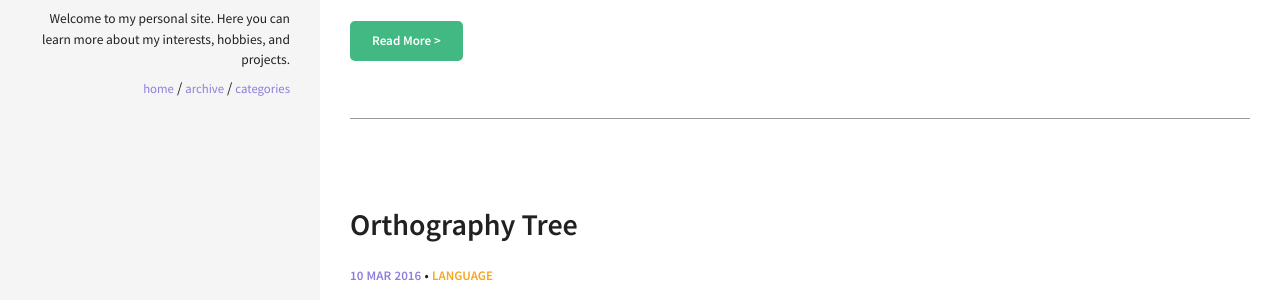
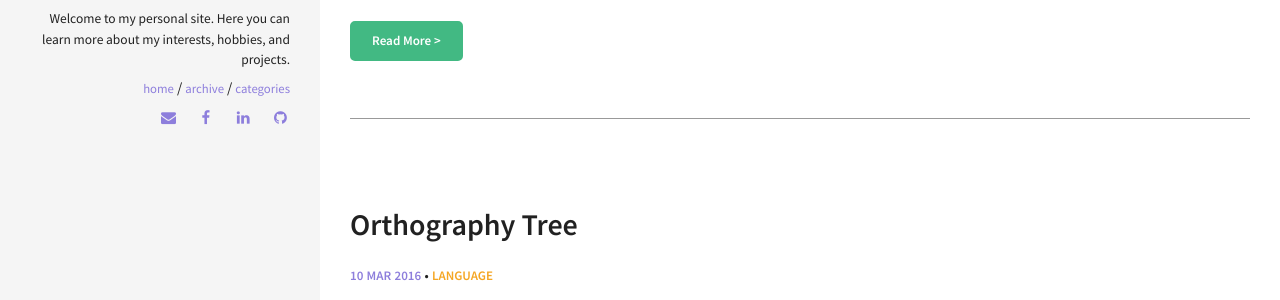
Before and after one commit to camoverride/camoverride.github.io, a Jekyll site: the page built from index.html, in a window 1280 px wide. Shown: the part 958-1258 px from the top of the page. Built offline with Jekyll 4.4.1, drawn with Linux system fonts in a browser that asks for light colours.

Commit message:
undoing pathing thing

```diff
--- a/_includes/head.html
+++ b/_includes/head.html
@@ -7,8 +7,8 @@
   <meta name="description" content="{% if page.excerpt %}{{ page.excerpt | strip_html | strip_newlines | truncate: 160 }}{% else %}{{ site.description }}{% endif %}">
 
   <!-- CSS files -->
-  <link rel="stylesheet" href="//css/font-awesome.min.css">
-  <link rel="stylesheet" href="//css/main.css">
+  <link rel="stylesheet" href="{{ site.url }}/css/font-awesome.min.css">
+  <link rel="stylesheet" href="{{ site.url }}/css/main.css">
 
   <link rel="canonical" href="{{ page.url | replace:'index.html','' | prepend: site.url }}">
   <link rel="alternate" type="application/rss+xml" title="{{ site.title }}" href="{{ "/feed.xml" | prepend: site.url }}" />
--- a/_includes/js.html
+++ b/_includes/js.html
@@ -1,5 +1,5 @@
-<script type="text/javascript" src="//js/jquery-2.1.4.min.js"></script>
-<script type="text/javascript" src="//js/main.js"></script>
+<script type="text/javascript" src="{{ site.url }}/js/jquery-2.1.4.min.js"></script>
+<script type="text/javascript" src="{{ site.url }}/js/main.js"></script>
 {% if site.owner.google.analytics %}
 <!-- Asynchronous Google Analytics snippet -->
 <script>
```
